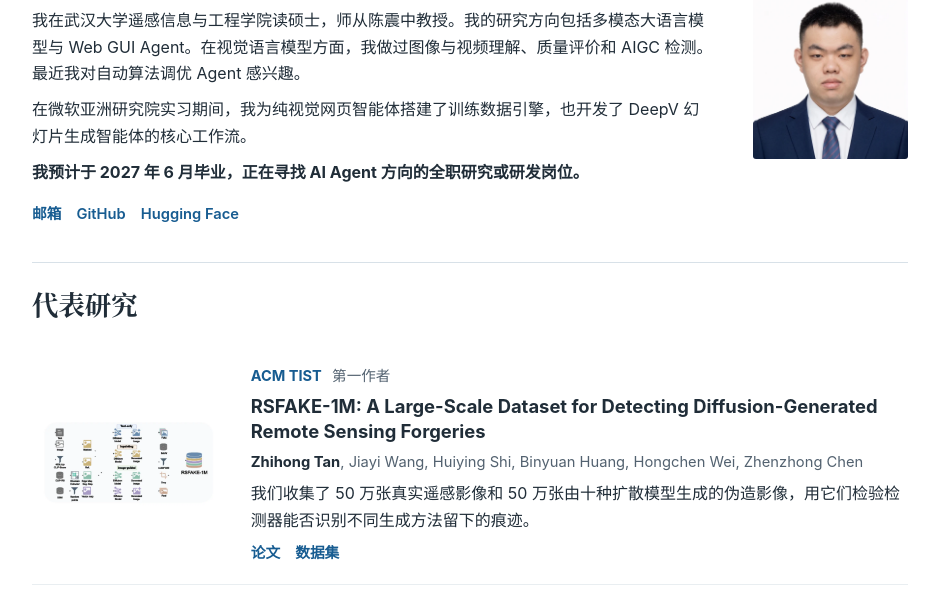
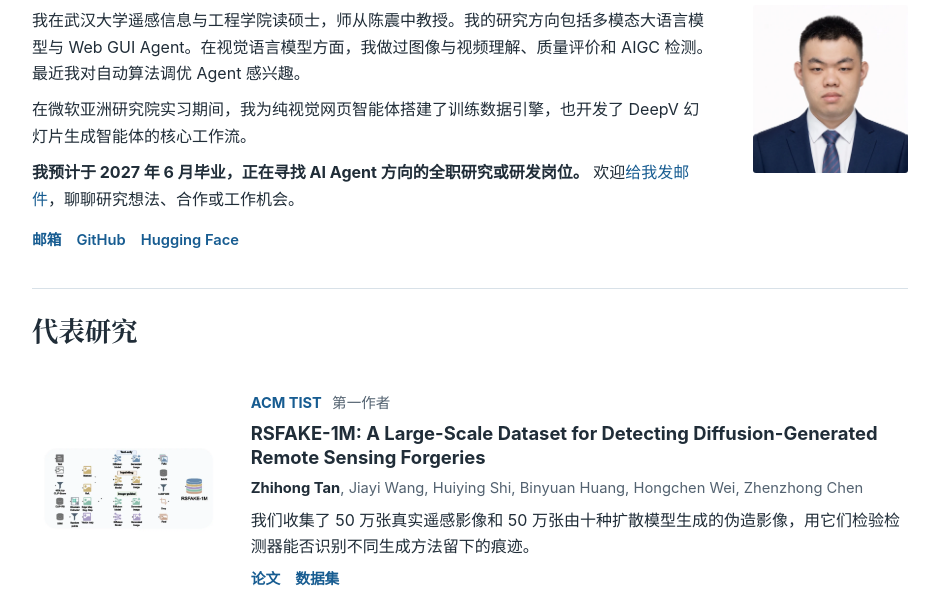
Before and after one commit to TZHSW/tzhsw.github.io, a plain HTML site: page index.html in a window 1280 px wide. Shown: the part 181-782 px from the top of the page, without its empty margins (170-1109 px from the left). Drawn offline with Linux system fonts and the light colour scheme.

Commit message:
Invite readers to reach out about research, collaborations and roles

```diff
--- a/index.html
+++ b/index.html
@@ -28,7 +28,8 @@
     <div class="introduction">
       <p data-en="I am a master’s student at Wuhan University, advised by Prof. Zhenzhong Chen. My research spans multimodal large language models and web GUI agents. My work on vision-language models covers image and video understanding, quality assessment, and detection of AI-generated content. I am currently interested in agents for automated algorithm tuning.">我在武汉大学遥感信息与工程学院读硕士，师从陈震中教授。我的研究方向包括多模态大语言模型与 Web GUI Agent。在视觉语言模型方面，我做过图像与视频理解、质量评价和 AIGC 检测。最近我对自动算法调优 Agent 感兴趣。</p>
       <p data-en="During my research internship at Microsoft Research Asia, I built a data engine for vision-based web agents and developed the core workflow for DeepV, a slide generation agent.">在微软亚洲研究院实习期间，我为纯视觉网页智能体搭建了训练数据引擎，也开发了 DeepV 幻灯片生成智能体的核心工作流。</p>
-      <p><strong data-en="I expect to graduate in June 2027 and am looking for a full-time role in AI agent research or engineering.">我预计于 2027 年 6 月毕业，正在寻找 AI Agent 方向的全职研究或研发岗位。</strong></p>
+      <p><strong data-en="I expect to graduate in June 2027 and am looking for a full-time role in AI agent research or engineering.">我预计于 2027 年 6 月毕业，正在寻找 AI Agent 方向的全职研究或研发岗位。</strong>
+        <span data-en="Please feel free to ">欢迎</span><a href="mailto:tanzhihong@whu.edu.cn" data-en="reach out">给我发邮件</a><span data-en=" to discuss research ideas, potential collaborations, or career opportunities.">，聊聊研究想法、合作或工作机会。</span></p>
       <div class="links"><a href="mailto:tanzhihong@whu.edu.cn" data-en="Email">邮箱</a><a href="https://github.com/TZHSW">GitHub</a><a href="https://huggingface.co/TZHSW">Hugging Face</a></div>
     </div>
     <img class="portrait" src="assets/zhihong.webp" width="640" height="693" alt="谈治宏 / Zhihong Tan">
```
